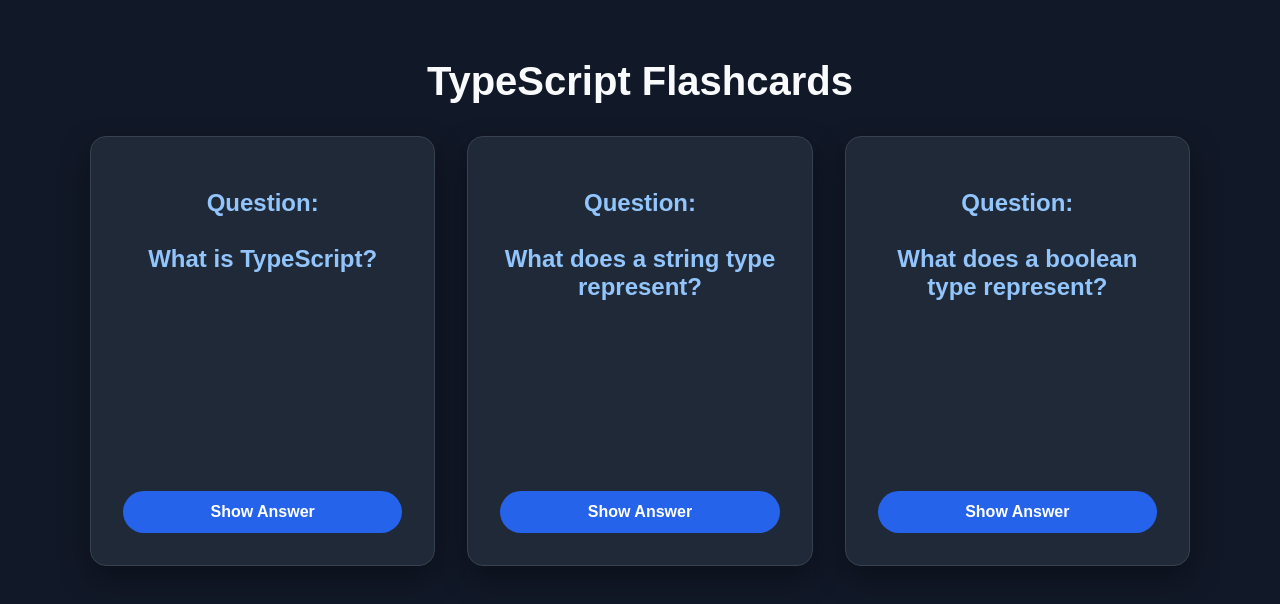
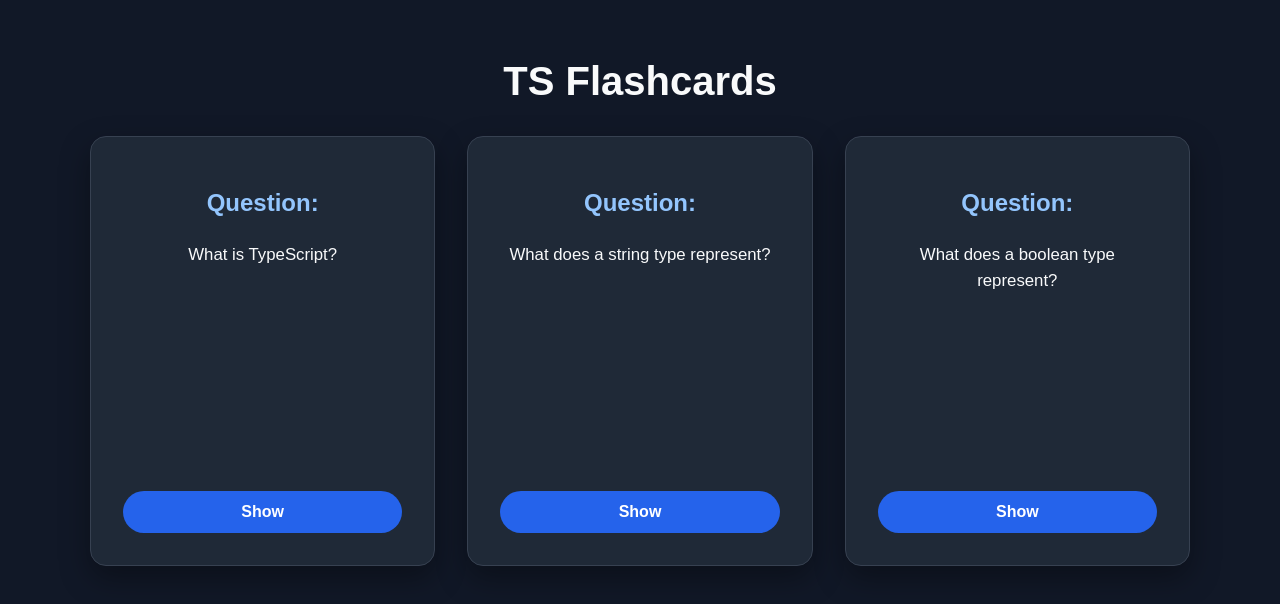
Before and after one commit to jprobussr/react-ts-projects, a React (Vite) app: page / in a window 1280 px wide. Shown: the top 604 px of the page. Built offline with nearby package versions, Linux system fonts and the light colour scheme.

Commit message:
practice rebuild TS flashcards app

```diff
--- a/src/App.tsx
+++ b/src/App.tsx
@@ -1,11 +1,13 @@
-import "./App.css";
-import Flashcard from "./components/Flashcard";
-import { flashCards } from "./data/FlashCard";
+import { flashCards } from './data/FlashCard';
+import Flashcard from './components/Flashcard';
+import './App.css';
+
 
 const App = () => {
   return (
     <main className="app">
-      <h1>TypeScript Flashcards</h1>
+      <h1>TS Flashcards</h1>
+
 
       <section className="flash-card-list">
         {flashCards.map((flashcard) => {
@@ -15,9 +17,10 @@
               question={flashcard.question}
               answer={flashcard.answer}
             />
-          );
+          )
         })}
       </section>
+
     </main>
   );
 };
--- a/src/components/Flashcard.tsx
+++ b/src/components/Flashcard.tsx
@@ -1,8 +1,8 @@
-import { useState } from "react";
-import "./Flashcard.css";
-import type { FlashCardData } from "../data/FlashCard";
+import type { FlashCardData } from '../data/FlashCard';
+import { useState } from 'react';
+import './Flashcard.css';
 
-type FlashCardProps = Pick<FlashCardData, "question" | "answer">;
+type FlashCardProps = Pick<FlashCardData, 'question' | 'answer'>;
 
 const Flashcard = ({ question, answer }: FlashCardProps) => {
   const [showAnswer, setShowAnswer] = useState<boolean>(false);
@@ -14,16 +14,16 @@
   return (
     <article className="flash-card">
       <h2>Question:</h2>
-      <h2>{question}</h2>
+      <p>{question}</p>
 
       <button onClick={handleToggleAnswer}>
-        {showAnswer ? "Hide Answer" : "Show Answer"}
+        {showAnswer ? 'Hide' : 'Show'}
       </button>
 
       {showAnswer && (
         <div className="flash-card__answer">
-          <h2>Answer: </h2>
-          <p>{answer}</p>
+          <h2>Answer:</h2>
+          <h3>{answer}</h3>
         </div>
       )}
     </article>
```
Also changed, not shown: src/data/FlashCard.ts (+6 -6 lines), 1 other file (tests, documents, lock files or other folders).
